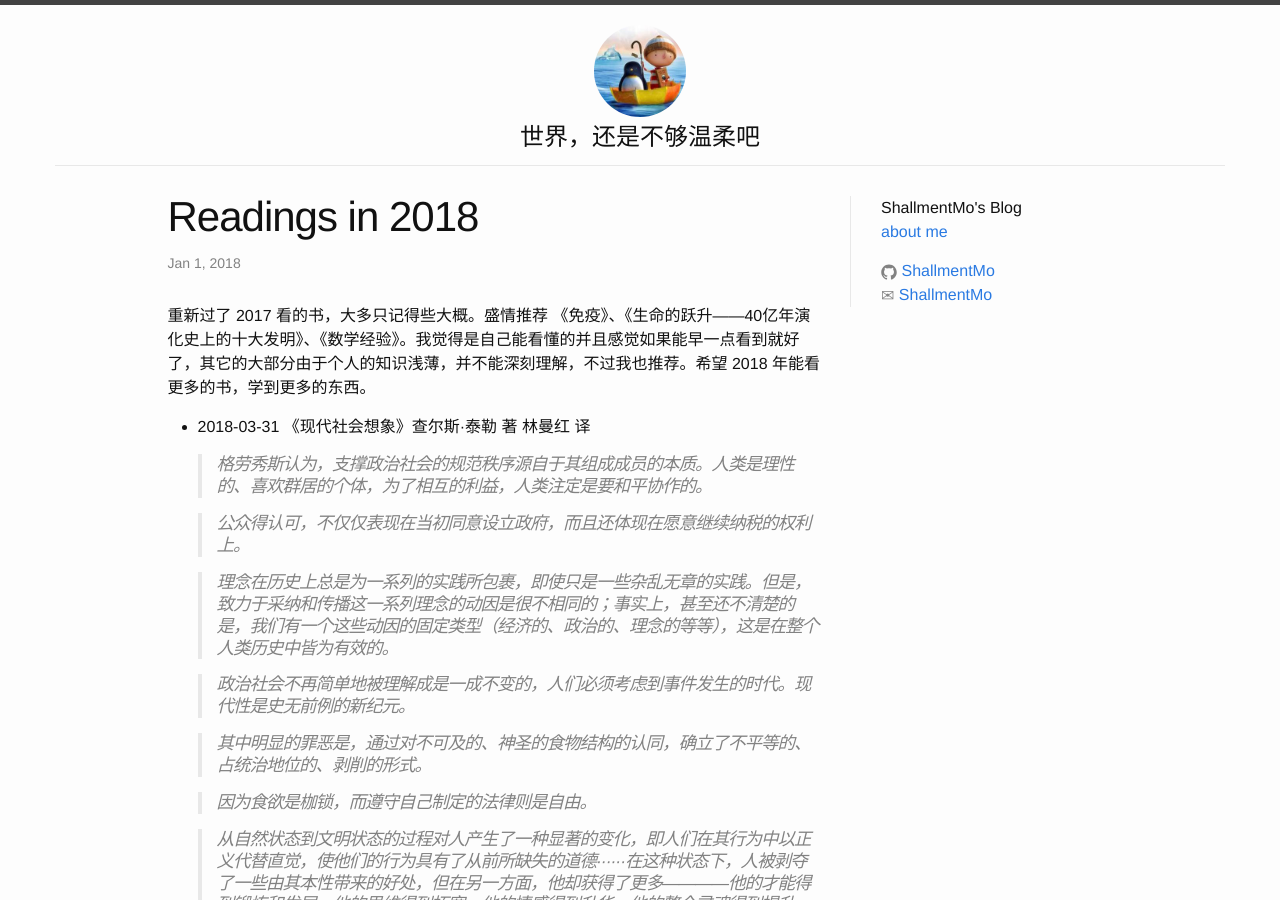
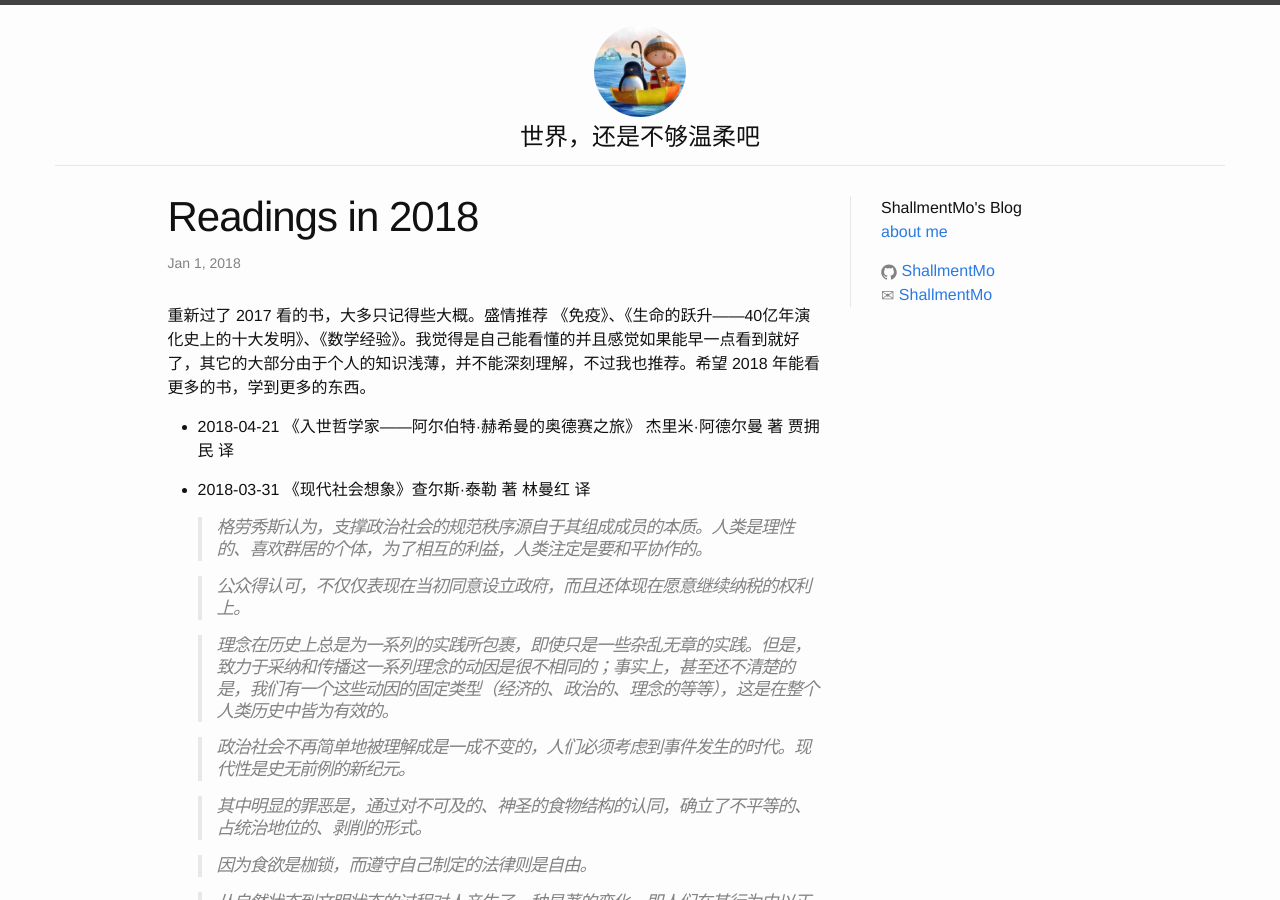
Before and after one commit to ShallmentMo/shallmentmo.github.com, a Jekyll site: the page built from _posts/2018-01-01-reading-in-2018.md, in a window 1280 px wide and 900 px high. Built offline with Jekyll 4.4.1, drawn with Linux system fonts in a browser that asks for light colours.

Commit message:
add 2018-04-21 reading

```diff
--- a/_posts/2018-01-01-reading-in-2018.md
+++ b/_posts/2018-01-01-reading-in-2018.md
@@ -6,6 +6,8 @@ categories: posts
 ---
 
 重新过了 2017 看的书，大多只记得些大概。盛情推荐 《免疫》、《生命的跃升——40亿年演化史上的十大发明》、《数学经验》。我觉得是自己能看懂的并且感觉如果能早一点看到就好了，其它的大部分由于个人的知识浅薄，并不能深刻理解，不过我也推荐。希望 2018 年能看更多的书，学到更多的东西。
+
+* 2018-04-21 《入世哲学家——阿尔伯特·赫希曼的奥德赛之旅》 杰里米·阿德尔曼 著 贾拥民 译
 
 * 2018-03-31 《现代社会想象》查尔斯·泰勒 著 林曼红 译
 
```
